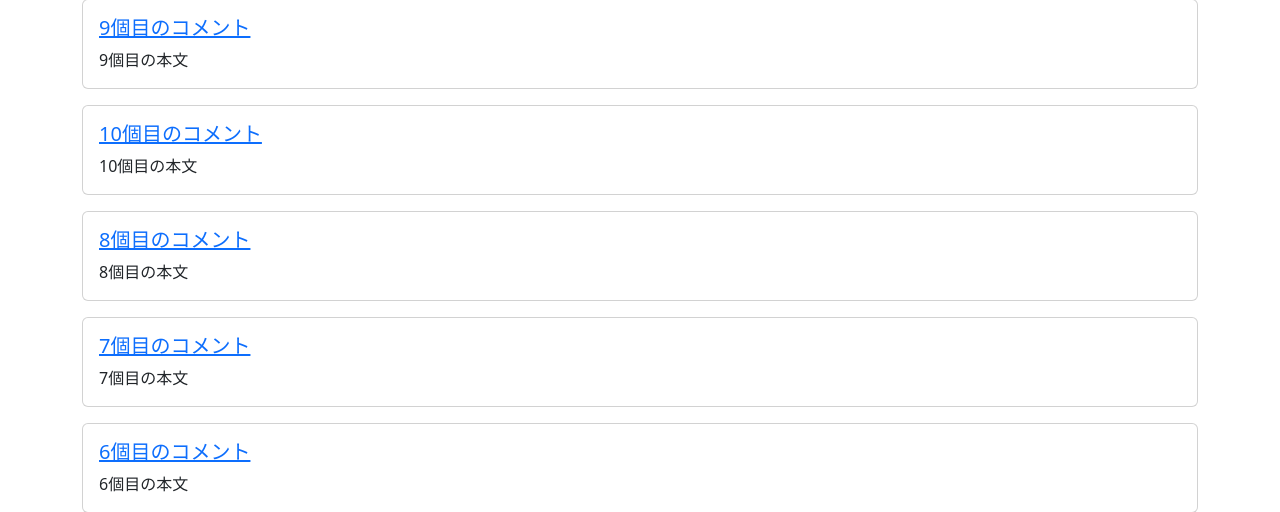
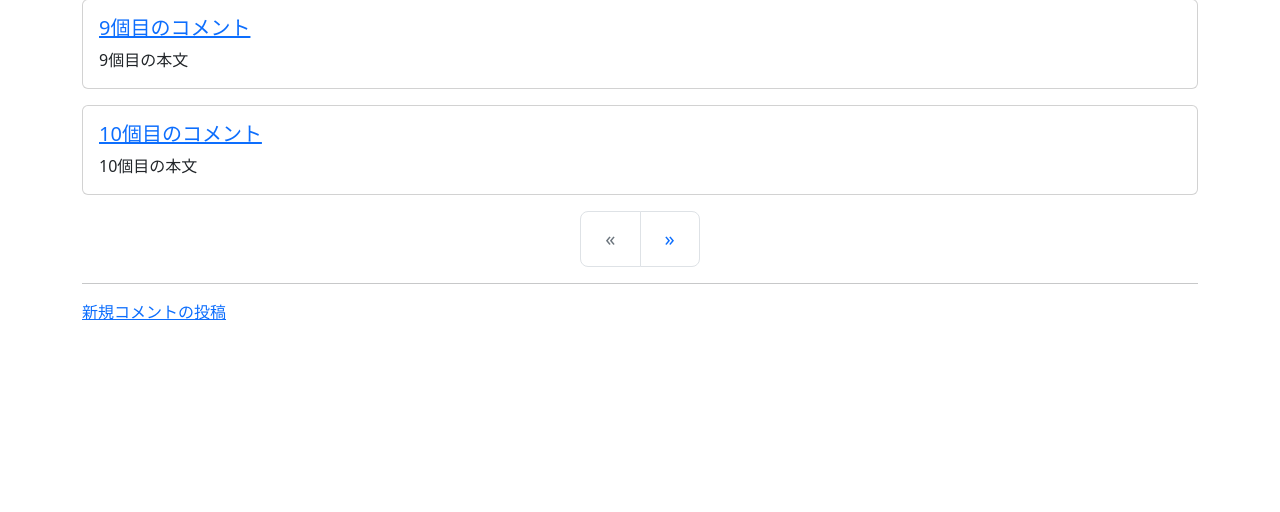
Before and after one commit to rinsaka/django_comment2022, a Django app: page / in a window 1280 px wide. Shown: the part 145-657 px from the top of the page. After the commit the page ends 465 px from the top, so only its background shows below. Run offline with Django 4.2, Linux system fonts and the light colour scheme; data comes from the database, SQL or seed files in the repository.

Commit message:
pagination

```diff
--- a/comments/templates/comments/comment_list.html
+++ b/comments/templates/comments/comment_list.html
@@ -19,6 +19,7 @@
     </div>
   </div>
   {% endfor %}
+  {% include 'simple_pagination.html' %}
   <hr>
   <div>
     <p>
--- /dev/null
+++ b/comments/templates/simple_pagination.html
@@ -0,0 +1,31 @@
+<nav aria-label="Page navigation example">
+
+  <ul class="pagination justify-content-center pagination-lg g-mt-28 g-mb-28">
+      {% if page_obj.has_previous %}
+          <li class="page-item">
+              <a class="page-link" href="?page={{ page_obj.previous_page_number }}">
+                  <span aria-hidden="true">«</span>
+              </a>
+          </li>
+      {% else %}
+          <li class="page-item">
+              <a class="page-link disabled">
+                  <span aria-hidden="true">«</span>
+              </a>
+          </li>
+      {% endif %}
+      {% if page_obj.has_next %}
+          <li class="page-item">
+              <a class="page-link" href="?page={{ page_obj.next_page_number }}">
+                  <span aria-hidden="true">»</span>
+              </a>
+          </li>
+      {% else %}
+          <li class="page-item">
+              <a class="page-link disabled">
+                  <span aria-hidden="true">»</span>
+              </a>
+          </li>
+      {% endif %}
+  </ul>
+</nav>
--- a/comments/views.py
+++ b/comments/views.py
@@ -16,6 +16,7 @@ from .models import Comment
 class CommentIndexView(ListView):
   model = Comment
   queryset = Comment.objects.order_by('-updated_at')
+  paginate_by = 2
 
 class ShowCommentView(DetailView):
   model = Comment
```
